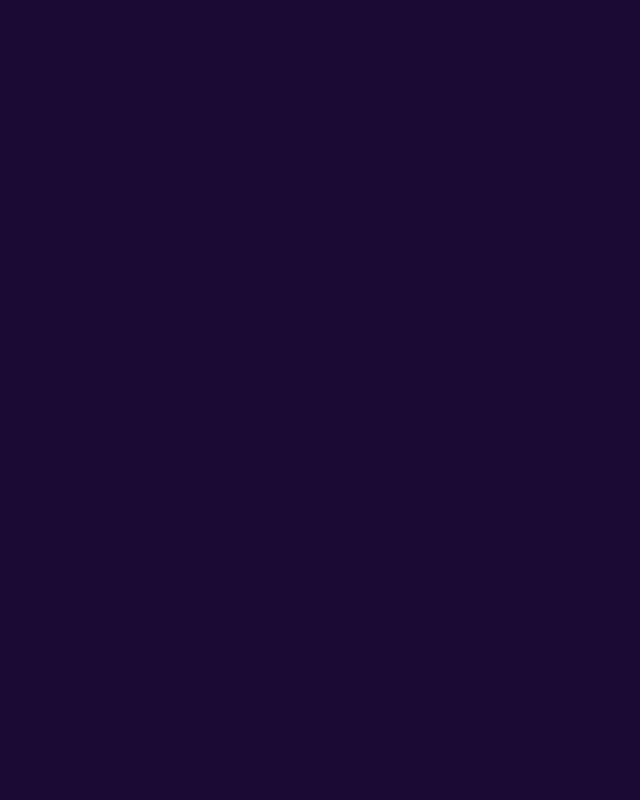
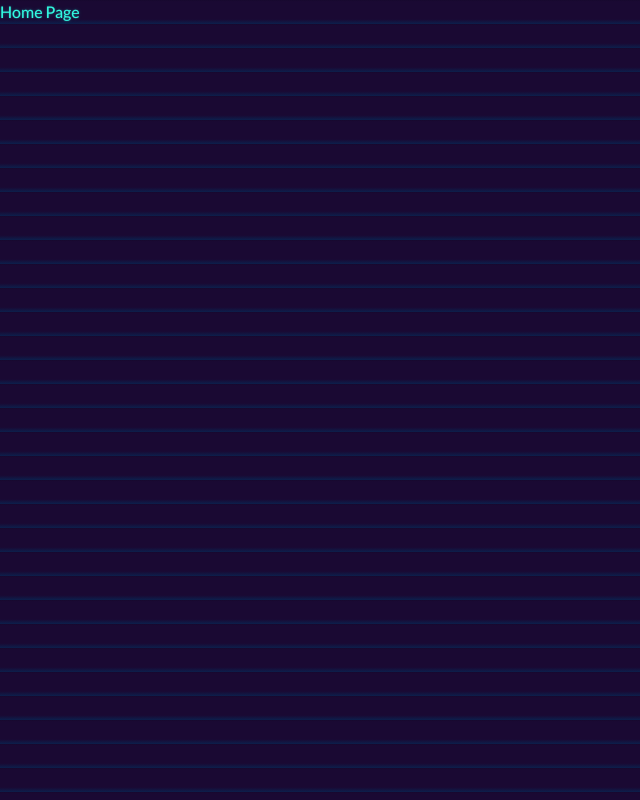
Before and after one commit to arnoldd98/-TT3_15, a React (Create React App) app in the folder frontend/my-app/: page /HomePage in a window 1280 px wide. Shown: the whole page, without its empty margins (0-640 px from the left). Built offline with nearby package versions, Linux system fonts and the light colour scheme.

Commit message:
new page working

```diff
--- a/frontend/my-app/src/App.js
+++ b/frontend/my-app/src/App.js
@@ -2,13 +2,14 @@ import logo from "./logo.svg";
 import "./App.css";
 import HomePage from "./components/HomePage";
 import Login from "./components/Login";
-import { Link } from "react-router-dom";
+import { Outlet, Link } from "react-router-dom";
 
 function App() {
   return (
     <>
       <div>Hello</div>
       <Link to="/homepage">Homepage</Link>
+      <Outlet />
     </>
   );
 }
--- a/frontend/my-app/src/components/HomePage.jsx
+++ b/frontend/my-app/src/components/HomePage.jsx
@@ -2,11 +2,7 @@ import React from "react";
 import { Container } from "react-bootstrap";
 
 const HomePage = () => {
-  return (
-    <>
-      <div>Hello</div>
-    </>
-  );
+  return <div>Home Page</div>;
 };
 
 export default HomePage;
--- a/frontend/my-app/src/index.js
+++ b/frontend/my-app/src/index.js
@@ -9,14 +9,14 @@ import {
   Routes,
   Route
 } from "react-router-dom";
-import homepage from "./components/HomePage";
+import HomePage from "./components/HomePage";
 
 
 ReactDOM.render(
   <BrowserRouter>
     <Routes>
       <Route path="/" element={<App />} />
-      <Route path="homepage" element={<homepage />} />
+      <Route path="HomePage" element={<HomePage />} />
     </Routes>
   </BrowserRouter>,
   document.getElementById("root")
```
